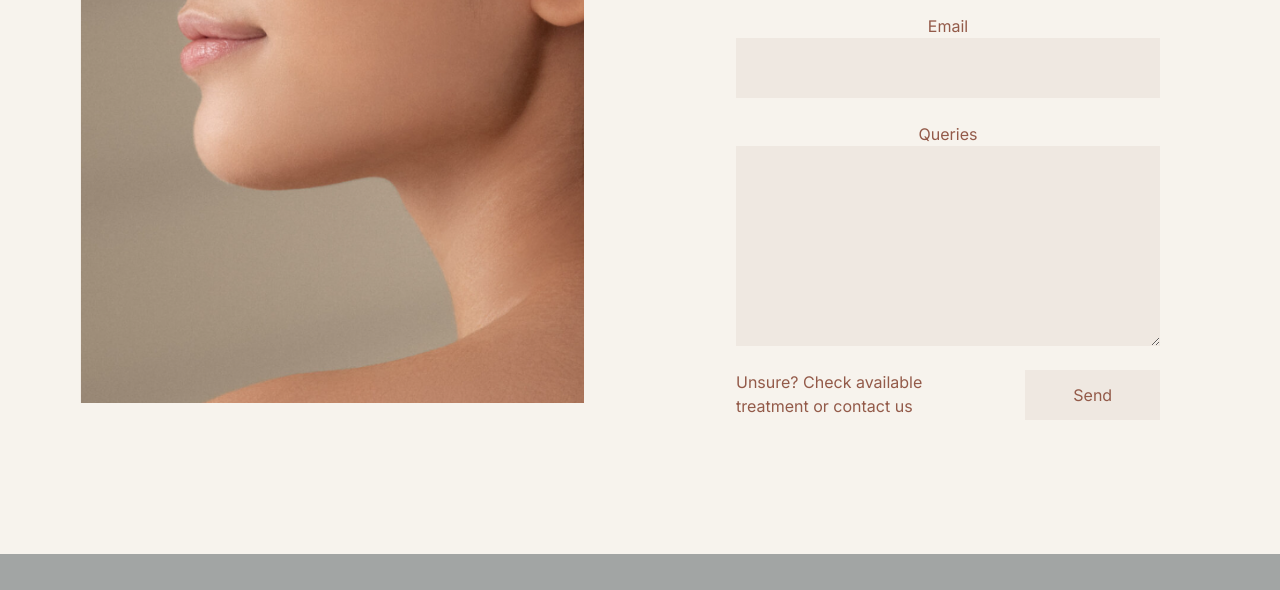
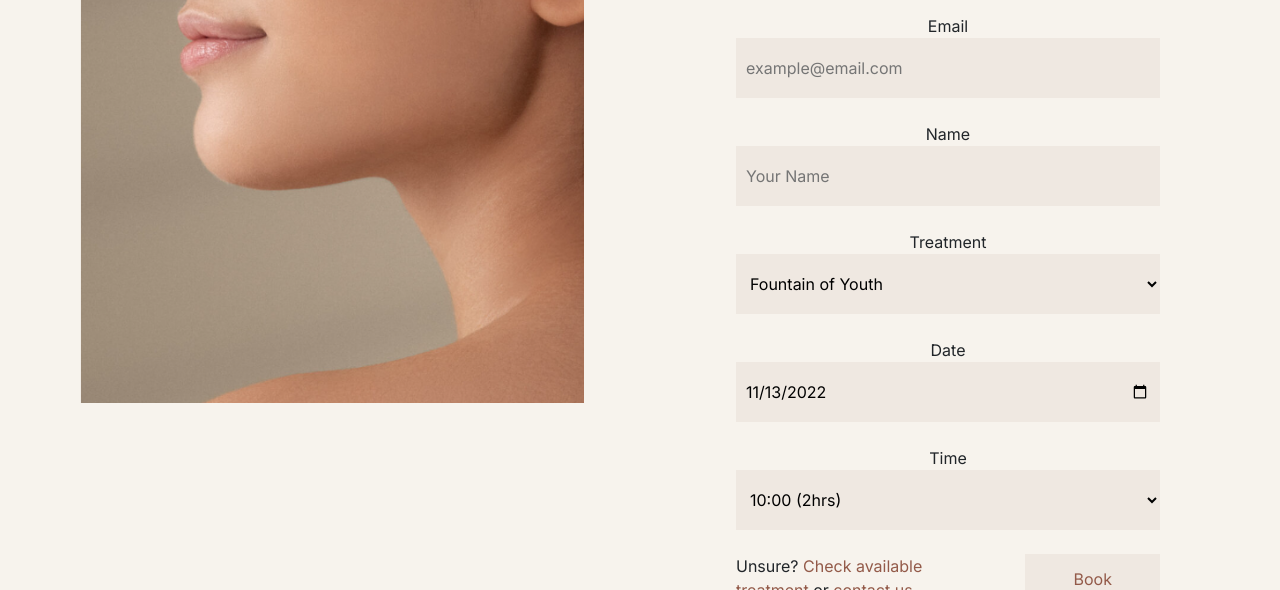
Before and after one commit to khinomino/cs2024project, a plain HTML site: page book.html in a window 1280 px wide. Shown: the part 382-972 px from the top of the page. Drawn offline with nearby package versions, Linux system fonts and the light colour scheme.

Commit message:
small fixes

```diff
--- a/book.html
+++ b/book.html
@@ -2,7 +2,7 @@
 <html>
 	<head>
 		<!-- Home Page -->
-		<title>Eterel - Our Treatments </title>
+		<title>Eterel - Book Appointment </title>
     <link rel="icon" type="image/x-icon" href="favicon.ico">
 		<meta charset="utf-8">
 		<meta name="viewport" content="width=device-width, initial-scale=1.0">
@@ -44,7 +44,7 @@
         </div>
 
          <div id="headermenu4">
-            <a href="blog.html">☯ FROM THE DOCTOR'S DESK</a>
+            <a href="blog.html">FROM THE DOCTOR'S DESK</a>
          </div>
 
          <div id="headermenu5">
@@ -62,14 +62,32 @@
       <div id="section2-right">
         <h1>Book Appointment</h1><br>
         <label>Email</label>
-        <input class="input-text" id="input-email" type="email"> <br>
-        <label>Queries</label>
-        <textarea class="input-text" id="input-query"></textarea> <br>
+        <input class="input-text" id="input-email" type="email" name="email" placeholder="example@email.com"> <br>
+        <label>Name</label>
+        <input class="input-text" id="input-name" type="text" name="name" placeholder="Your Name"> <br>
+        <label>Treatment</label>
+        <select class="input-text" id="input-treatment" name="treatment">
+          <option value="fountain">Fountain of Youth</option>
+          <option value="tessera">Tessera</option>
+          <option value="vdeluxe">V Deluxe</option>
+          <option value="breeze">Breeze</option>
+        </select>
+        <br>
+        <label>Date</label>
+        <input class="input-text" id="input-date" type="date"> <br>
+        <label>Time</label>
+        <select class="input-text" id="input-time" name="time">
+          <option value="10">10:00 (2hrs)</option>
+          <option value="12">12:00 (2hrs)</option>
+          <option value="14">14:00 (2hrs)</option>
+          <option value="16">16:00 (2hrs)</option>
+        </select>
+        <br/>
         <div id="book-button">
           <p>
-            Unsure? Check available treatment or contact us
+            Unsure? <a href="treatments.html">Check available treatment</a> or <a href="contact.html">contact us</a>
           </p>
-          <button class="form-button">Send</button>
+          <button class="form-button">Book</button>
         </div>
       </div>
     </div>
@@ -120,6 +138,24 @@
       <div style="clear:both"></div>
     </div>
 
+    <script>
+      var today = new Date();
+      today = new Date(today.setDate(today.getDate() + 1));
+      var dd = today.getDate();
+      var mm = today.getMonth() + 1; //January is 0!
+      var yyyy = today.getFullYear();
 
+      if (dd < 10) {
+        dd = '0' + dd;
+      }
+
+      if (mm < 10) {
+        mm = '0' + mm;
+      }
+
+      today = yyyy + '-' + mm + '-' + dd;
+      document.getElementById("input-date").setAttribute("min", today);
+      document.getElementById("input-date").setAttribute("value", today);
+    </script>
 	</body>
 </html>
--- a/style.css
+++ b/style.css
@@ -18,6 +18,17 @@ h1 {
 h2 {
   font-size: 40px;
 }
+
+a {
+  text-decoration: none;
+  color: #935A49;
+}
+
+a:hover {
+  color: #935A49;
+  text-decoration: underline;
+}
+
 /* UPDATED HEADER */
 
 #header{
@@ -358,6 +369,7 @@ hr {
 }
 
 
+
 /* Responsive layout - makes a one column layout instead of a two-column layout */
 @media only screen and (max-width: 600px) {
 
--- a/style_book.css
+++ b/style_book.css
@@ -6,7 +6,6 @@
   flex-wrap: wrap;
   padding: 80px;
   margin-top: 100px;
-  color: #935A49;
 }
 
 #section2-left {
@@ -42,14 +41,12 @@
 
 .input-text, .input-text:focus {
   border: none;
-  padding-left: 10px;
+  padding: 0 10px;
+  width: 100%;
+  background-color: #EFE8E1;
+  height: 60px;
 }
 
-#input-email {
-  width: 100%;
-  height: 60px;
-  background-color: #EFE8E1;
-}
 
 #input-query {
   width: 100%;
--- a/style_products.css
+++ b/style_products.css
@@ -555,9 +555,7 @@ hr {
 
 #section2-right {
     order: 1;
-  padding-left: 20px;
-  padding-right: 20px;
-  padding-bottom: 20px;
+  padding: 20px;
 
 
 }
```
Also changed, not shown: ETH_SIGTRE2.html (+2 -2 lines), ETH_SIGTRE3.html (+2 -2 lines), ETH_SIGTRE4.html (+2 -2 lines), ETH_TONER.html (+2 -2 lines), about.html (+3 -3 lines), products.html (+1 -0 lines), treatments.html (+1 -1 lines).
